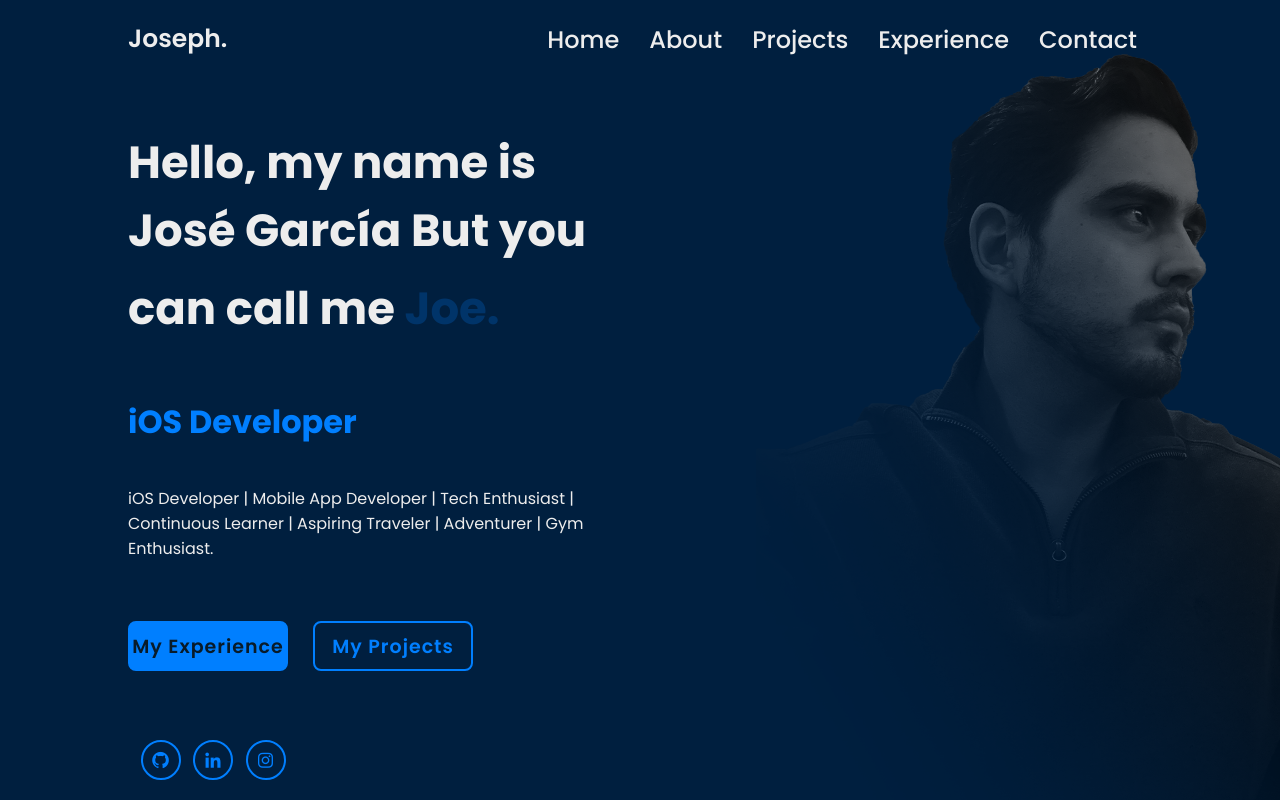
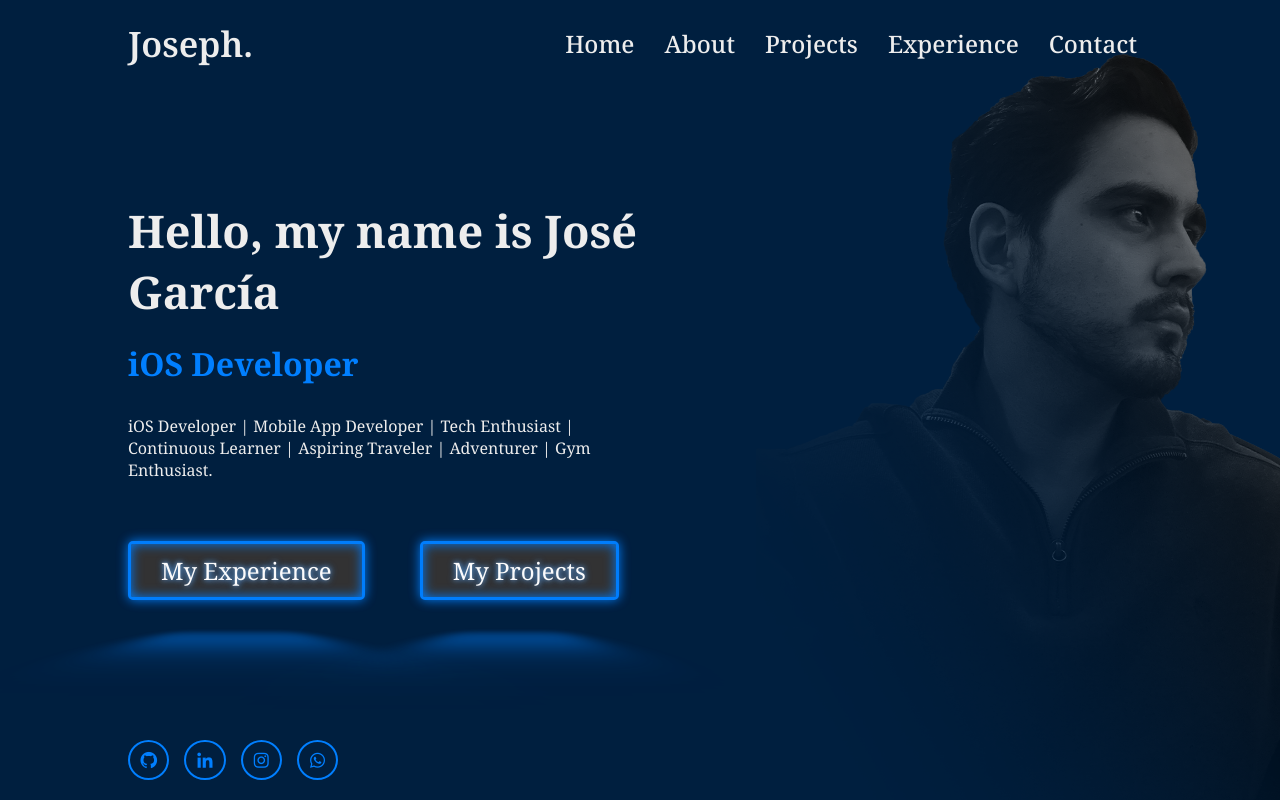
Before and after one commit to Josephtg107/Joseph_Portfolio, a plain HTML site: page index.html in a window 1280 px wide. Shown: the top 800 px of the page. Drawn offline with nearby package versions, Linux system fonts and the light colour scheme.

Commit message:
[Update] Updated front page animations

```diff
--- a/index.html
+++ b/index.html
@@ -25,17 +25,17 @@
     <section class="home">
         <div class="home-content">
             <h1></h1>
-            <h2><span id="changingName"></span></h2>
             <h3></h3>
             <p></p>
-            <div class="btn-box">
-                <a href="#">My Experience</a>
-                <a href="#">My Projects</a>
+            <div class="btn-box hidden">
+                <a href="#" class="neon">My Experience</a>
+                <a href="#" class="neon">My Projects</a>
             </div>
             <div class="home-sci">
                 <a href="https://github.com/Josephtg107" target="_blank"><i class='bx bxl-github'></i></a>
                 <a href="https://www.linkedin.com/in/josephtg107/" target="_blank"><i class='bx bxl-linkedin'></i></a>
                 <a href="https://www.instagram.com/josephtg107/?hl=en" target="_blank"><i class='bx bxl-instagram'></i></a>
+                <a href="https://www.instagram.com/josephtg107/?hl=en" target="_blank"><i class='bx bxl-whatsapp'></i></a>
             </div>
         </div>
     </section>
--- a/script.js
+++ b/script.js
@@ -1,6 +1,7 @@
 document.addEventListener('DOMContentLoaded', () => {
-    // Function to simulate typing animation
-    function typeText(element, text, speed, callback) {
+    // Typing animation function
+    function typeText(element, text, speed) {
+        return new Promise((resolve) => {
             let currentIndex = 0;
             const typingInterval = setInterval(() => {
                 if (currentIndex < text.length) {
@@ -8,69 +9,42 @@ document.addEventListener('DOMContentLoaded', () => {
                     currentIndex++;
                 } else {
                     clearInterval(typingInterval);
-                if (callback) callback();
+                    resolve();
                 }
             }, speed);
+        });
     }
 
     // Text elements and their corresponding text and typing speeds
     const textElements = [
         { element: document.querySelector(".home-content h1"), text: "Hello, my name is José García", speed: 45 },
-        { element: document.querySelector(".home-content h2 span"), text: "Ted.", speed: 45 },
         { element: document.querySelector(".home-content h3"), text: "iOS Developer", speed: 60 },
-        { element: document.querySelector(".home-content p"), text: "iOS Developer | Mobile App Developer | Tech Enthusiast | Continuous Learner | Aspiring Traveler | Adventurer | Gym Enthusiast.", speed: 5 }
+        { element: document.querySelector(".home-content p"), text: "iOS Developer | Mobile App Developer | Tech Enthusiast | Continuous Learner | Aspiring Traveler | Adventurer | Gym Enthusiast.", speed: 15 }
     ];
 
-    // Function to start name changing animation
-    function startNameChangingAnimation() {
-        const names = ["Ted.", "Joe.", "Theodore.", "Joseph.", "Teddy.", "Josepho.", "Theo.", "Jouse."];
-        let currentIndex = 0;
-        const nameElement = document.getElementById("changingName");
-
-        function changeName() {
-            // Fade out
-            nameElement.style.opacity = 0;
-            setTimeout(() => {
-                // Change text
-                nameElement.textContent = names[currentIndex];
-                // Fade in
-                nameElement.style.opacity = 1;
-                // Update index
-                currentIndex = (currentIndex + 1) % names.length;
-            }, 350); // Half of the transition time to change the text in between the fade-out and fade-in
+    // Function to start typing animations sequentially
+    async function startTypingAnimations() {
+        for (let item of textElements) {
+            await typeText(item.element, item.text, item.speed);
         }
 
-        setInterval(changeName, 850); // Adjust the interval to 3500ms to better reflect the change timing
-        changeName();
+        // After all text animations are complete, reveal the buttons with fade-in animation
+        const btnBox = document.querySelector('.btn-box');
+        btnBox.classList.remove('hidden');
+        fadeIn(btnBox); // Call fadeIn function to animate the buttons
     }
 
-    // Start typing animation for each text element sequentially
-    function startTypingAnimations(index) {
-        if (index < textElements.length) {
-            const item = textElements[index];
-            typeText(item.element, item.text, item.speed, () => {
-                if (index === 0) {
-                    // Create and append "But you can call me..." part after the first text is typed
-                    const callMeText = document.createElement("span");
-                    callMeText.classList.add("fade-in");
-                    callMeText.innerHTML = ' But you can call me <span id="changingName"></span>';
-                    item.element.appendChild(callMeText);
-
-                    // Trigger the fade-in effect
-                    setTimeout(() => {
-                        callMeText.classList.add('visible');
-                    }, 950);
-                }
-                startTypingAnimations(index + 1); // Start the next animation after the current one finishes
-            });
-        } else {
-            startNameChangingAnimation(); // Start name changing animation after all typing animations are complete
-        }
+    // Function to fade in an element
+    function fadeIn(element) {
+        element.style.opacity = 0;
+        element.style.transition = 'opacity 1s ease-in-out'; // Adjust timing function as needed
+        element.offsetHeight; // Trigger reflow to apply transition
+        element.style.opacity = 1;
     }
 
-    startTypingAnimations(0); // Start the typing animations from the first element
+    startTypingAnimations(); // Start the typing animations when DOM is loaded
 
-    // Mobile navbar toggle
+    // Mobile navbar toggle (if applicable, keep your existing code here)
     const navbarToggle = document.getElementById('navbar-toggle');
     const navbar = document.querySelector('.navbar');
 
@@ -80,21 +54,3 @@ document.addEventListener('DOMContentLoaded', () => {
         });
     }
 });
-
-
-// Swiper Slider
-document.addEventListener('DOMContentLoaded', () => {
-    var swiper = new Swiper(".mySwiper", {
-        speed: 600,
-        parallax: true,
-        pagination: {
-            el: ".swiper-pagination",
-            clickable: true,
-        },
-        navigation: {
-            nextEl: ".swiper-button-next",
-            prevEl: ".swiper-button-prev",
-        },
-    });
-});
-// End of Swiper Slider
--- a/style.css
+++ b/style.css
@@ -2,6 +2,36 @@
 
 /* Fonts */
 @import url('https://fonts.googleapis.com/css2?family=Poppins:ital,wght@0,100;0,200;0,300;0,400;0,500;0,600;0,700;0,800;0,900;1,100;1,200;1,300;1,400;1,500;1,600;1,700;1,800;1,900&display=swap');
+@import url('https://fonts.googleapis.com/css2?family=Noto+Serif:ital,wght@0,100..900;1,100..900&family=Roboto+Mono:ital,wght@0,100..700;1,100..700&display=swap');
+@import url('https://fonts.googleapis.com/css2?family=Balsamiq+Sans&display=swap');
+
+
+/* Define colors */
+:root {
+    --background-color: #001F3F;
+    --text-color: #ededed;
+    --accent-color: #007FFF;
+    --hover-color: #4682B4;
+    --contact-btn-bg: #007FFF;
+    --contact-btn-border: #007FFF;
+    --contact-btn-hover-bg: transparent;
+    --contact-btn-hover-text: #007FFF;
+    --home-sci-border: #007FFF;
+    --home-sci-bg-hover: #007FFF;
+    --home-sci-text-hover: #081b29;
+    --swiper-bg: #000;
+    --swiper-text-color: #fff;
+    --clr-neon: #14f7ff;
+    --clr-bg: #001414;
+    --font-size: 3rem;
+}
+
+*,
+*::after,
+*::before {
+  box-sizing: border-box;
+}
+
 
 /* Reset */
 * {
@@ -16,9 +46,9 @@ html, body {
 }
 
 body {
-    font-family: 'Poppins', sans-serif;
-    background: #001F3F;
-    color: #ededed;
+    font-family: 'Noto Serif', sans-serif;
+    background: var(--background-color);
+    color: var(--text-color);
     overflow-x: hidden; /* Prevent horizontal scrolling */
 }
 
@@ -37,8 +67,8 @@ body {
 }
 
 .logo {
-    font-size: 25px;
-    color: #ededed;
+    font-size: 35px;
+    color: var(--text-color);
     text-decoration: none;
     font-weight: 600;
 }
@@ -63,7 +93,7 @@ body {
 
 .navbar a {
     font-size: 24px;
-    color: #ededed;
+    color: var(--text-color);
     text-decoration: none;
     font-weight: 500;
     margin: 20px 0;
@@ -71,7 +101,7 @@ body {
 }
 
 .navbar a:hover {
-    color: #4682B4;
+    color: var(--hover-color);
 }
 
 /* Toggle button for mobile navbar */
@@ -83,29 +113,9 @@ body {
     font-size: 24px;
     background: none;
     border: none;
-    color: #ededed;
+    color: var(--text-color);
     cursor: pointer;
     z-index: 101; /* Ensure the toggle button is above other elements */
-}
-
-/* Adjust spacing for navbar links on larger screens */
-@media (min-width: 769px) {
-    .navbar {
-        display: flex;
-        position: static;
-        background-color: transparent;
-        flex-direction: row;
-        justify-content: flex-end;
-        height: auto;
-    }
-
-    .navbar-toggle {
-        display: none; /* Hide toggle button on larger screens */
-    }
-
-    .navbar a {
-        margin: 0 15px; /* Add spacing between the navbar items */
-    }
 }
 
 /* Home Section */
@@ -129,14 +139,14 @@ body {
 }
 
 .home-content h1 span {
-    margin-top: 10px;;
+    margin-top: 3px;
 }
 
 #changingName {
     display: inline-block;
     transition: opacity 0.7s ease-in-out;
     opacity: 0;
-    color: #007FFF;
+    color: var(--accent-color);
 }
 
 .home-content h2 {
@@ -146,81 +156,22 @@ body {
 }
 
 .home-content h3 {
+    margin: 20px 0 30px;
     font-size: 32px;
     font-weight: 700;
-    color: #007FFF;
+    color: var(--accent-color);
 }
 
 .home-content p {
     font-size: 16px;
-    margin: 40px 0 60px;
-}
-
-.btn-box {
-    display: flex;
-    justify-content: space-between;
-    width: 345px;
-    height: 50px;
-}
-
-.btn-box a {
-    position: relative;
-    display: inline-flex;
-    justify-content: center;
-    align-items: center;
-    width: 160px;
-    height: 100%;
-    background: #007FFF;
-    border: 2px solid #007FFF;
-    border-radius: 8px;
-    font-size: 19px;
-    color: #081b29;
-    text-decoration: none;
-    font-weight: 600;
-    letter-spacing: 1px;
-    z-index: 1;
-    overflow: hidden;
-    transition: .4s;
-}
-
-.btn-box a:hover {
-    color: #007FFF;
-}
-
-.btn-box a:nth-child(2) {
-    background: transparent;
-    color: #007FFF;
-}
-
-.btn-box a:nth-child(2):hover {
-    color: #081b29;
-}
-
-.btn-box a:nth-child(2)::before {
-    background: #007FFF;
-}
-
-.btn-box a::before {
-    content: '';
-    position: absolute;
-    top: 0;
-    left: 0;
-    width: 0;
-    height: 100%;
-    background: #333333;
-    z-index: -1;
-    transition: .4s;
-}
-
-.btn-box a:hover::before {
-    width: 100%;
+    margin: 20px 0 60px;
 }
 
 .home-sci {
     position: absolute;
     bottom: 20px;
     left: 10%;
-    width: 170px;
+    width: 210px;
     display: flex;
     justify-content: space-evenly;
 }
@@ -230,21 +181,25 @@ body {
     display: inline-flex;
     justify-content: center;
     align-items: center;
-    width: 40px;
+    width: 60%;
     height: 40px;
     background: transparent;
-    border: 2px solid #007FFF;
+    border: 2px solid var(--home-sci-border);
     border-radius: 50%;
     font-size: 20px;
-    color: #007FFF;
+    color: var(--home-sci-border);
     text-decoration: none;
     z-index: 1;
     overflow: hidden;
     transition: .5s;
 }
 
+.home-sci a:not(:last-child) {
+    margin-right: 15px;
+}
+
 .home-sci a:hover {
-    color: #081b29;
+    color: var(--home-sci-text-hover);
 }
 
 .home-sci a::before {
@@ -254,7 +209,7 @@ body {
     left: 0;
     width: 0;
     height: 100%;
-    background: #007FFF;
+    background: var(--home-sci-bg-hover);
     z-index: -1;
     transition: .5s;
 }
@@ -270,8 +225,8 @@ body {
     align-items: center;
     justify-content: center;
     padding: 0 10%;
-    background: #001F3F;
-    color: #ededed;
+    background: var(--background-color);
+    color: var(--text-color);
 }
 
 .about-content {
@@ -303,11 +258,11 @@ body {
     justify-content: center;
     align-items: center;
     padding: 10px 20px;
-    background: #007FFF;
-    border: 2px solid #007FFF;
+    background: var(--contact-btn-bg);
+    border: 2px solid var(--contact-btn-border);
     border-radius: 8px;
     font-size: 19px;
-    color: #081b29;
+    color: var(--home-sci-text-hover);
     text-decoration: none;
     font-weight: 600;
     letter-spacing: 1px;
@@ -315,8 +270,8 @@ body {
 }
 
 .btn-contact a:hover {
-    background: transparent;
-    color: #007FFF;
+    background: var(--contact-btn-hover-bg);
+    color: var(--contact-btn-hover-text);
 }
 
 /* Media Queries */
@@ -349,17 +304,6 @@ body {
     }
 }
 
-/* Fade-in effect */
-.fade-in {
-    opacity: 0;
-    transition: opacity 1s ease-in-out;
-}
-
-.fade-in.visible {
-    opacity: 1;
-}
-
-
 /* Add Swiper styles */
 .mySwiper {
     position: relative;
@@ -372,12 +316,12 @@ body {
 .swiper {
     width: 100%;
     height: 100%;
-    background: #000;
+    background: var(--swiper-bg);
 }
 
 .swiper-slide {
     font-size: 20px; /* Increase text size */
-    color: #fff;
+    color: var(--swiper-text-color);
     box-sizing: border-box;
     padding: 40px 60px;
 }
@@ -426,3 +370,133 @@ body {
         padding: 20px 30px;
     }
 }
+
+.btn-box {
+    display: flex;
+    flex-direction: column; /* Stack buttons vertically on small screens */
+    align-items: center;
+    gap: 2px; /* Space between buttons */
+    margin-top: 10px; /* Adjust as needed */
+}
+
+.btn-box a {
+    display: inline-block;
+    padding: 10px 30px;
+    background-color: #333;
+    color: #fff;
+    text-decoration: none;
+    border-radius: 5px;
+    text-align: center;
+    transition: transform 1s ease, background-color 1s ease; /* Ensure easing effect */
+}
+
+.btn-box a:hover {
+    background-color: #555;
+    transform: translateY(-5px); /* Add lift effect on hover */
+}
+
+@media (min-width: 769px) {
+    .btn-box {
+        flex-direction: row; /* Display buttons in a row on larger screens */
+        gap: 55px; /* Increase space between buttons */
+        margin-top: 0; /* Reset top margin */
+    }
+}
+
+
+.btn-box.visible {
+    opacity: 1;
+    pointer-events: auto; /* Enable interaction */
+}
+
+
+.hidden {
+    opacity: 0;
+    transition: opacity 0.8s ease;
+    pointer-events: none; /* Prevent interaction while hidden */
+}
+
+.visible {
+    opacity: 1;
+    pointer-events: auto; /* Enable interaction */
+}
+
+/* Fade-in effect */
+.fade-in {
+    opacity: 0;
+    transition: opacity 1s ease-in-out;
+}
+
+.fade-in.visible {
+    opacity: 1;
+}
+
+.neon {
+    font-size: 1.5em; /* Further increase font size */
+    display: inline-block;
+    position: relative;
+    cursor: pointer;
+    border: var(--accent-color) 0.125em solid;
+    padding: 0.75em 1.5em; /* Increase padding */
+    border-radius: 0.5em; /* Keep border-radius for better appearance */
+    text-shadow:
+      0 0 0.2em #FFF7,
+      0 0 0.3em var(--accent-color);
+    box-shadow:
+      inset 0 0 0.5em var(--accent-color),
+      0 0 0.5em var(--accent-color);
+}
+
+.neon::before {
+    content: "";
+    position: absolute;
+    top: 140%;
+    left: 15%;
+    width: 60%;
+    height: 80%;
+    background: var(--accent-color);
+    transform:
+      perspective(0.2em)
+      rotateX(10deg)
+      scale(1.3, 0.40);
+    filter: blur(0.5em);
+    opacity: 0.4;
+    pointer-events: none;
+    transition: opacity 100ms linear;
+}
+
+.neon::after {
+    content: "";
+    position: absolute;
+    top: 0;
+    left: 0;
+    right: 0;
+    bottom: 0;
+    background: var(--accent-color);
+    box-shadow: 0 0 2em var(--accent-color);
+    z-index: -1;
+    opacity: 0;
+    transition: opacity 100ms linear;
+}
+
+.neon::after {
+    content: "";
+    position: absolute;
+    top: 0;
+    left: 0;
+    right: 0;
+    bottom: 0;
+    background: var(--clr-neon);
+    box-shadow: 0 0 2em var(--clr-neon);
+    z-index: -1;
+    opacity: 0;
+    transition: opacity 100ms linear;
+  }
+
+.neon:hover, .neon:focus {
+    color: white;
+}
+
+.neon:hover::before {
+    opacity: 0.8;
+}
```
Also changed, not shown: aboutMe.html (+2 -2 lines). Lines whose indentation alone changed are shown as unchanged.
